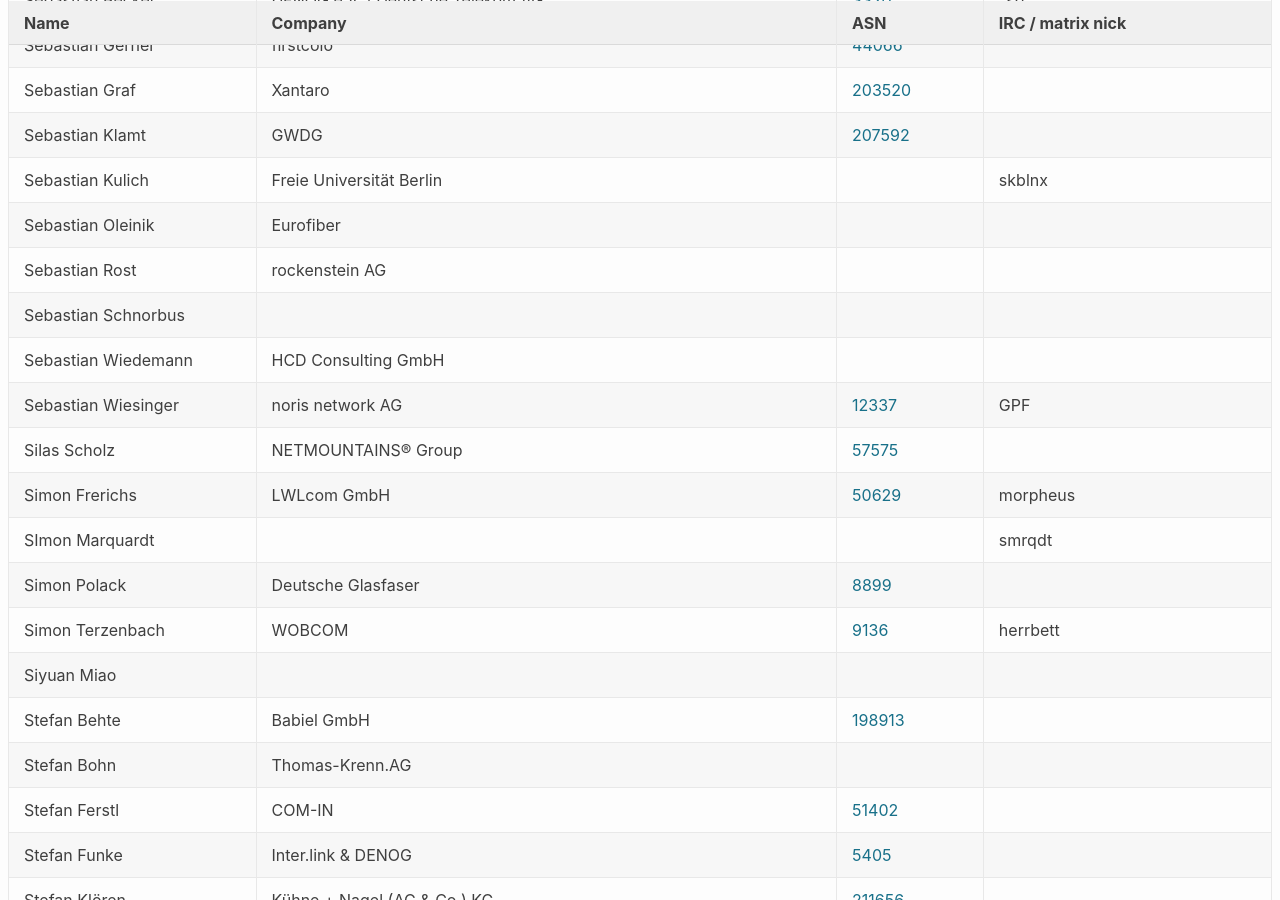
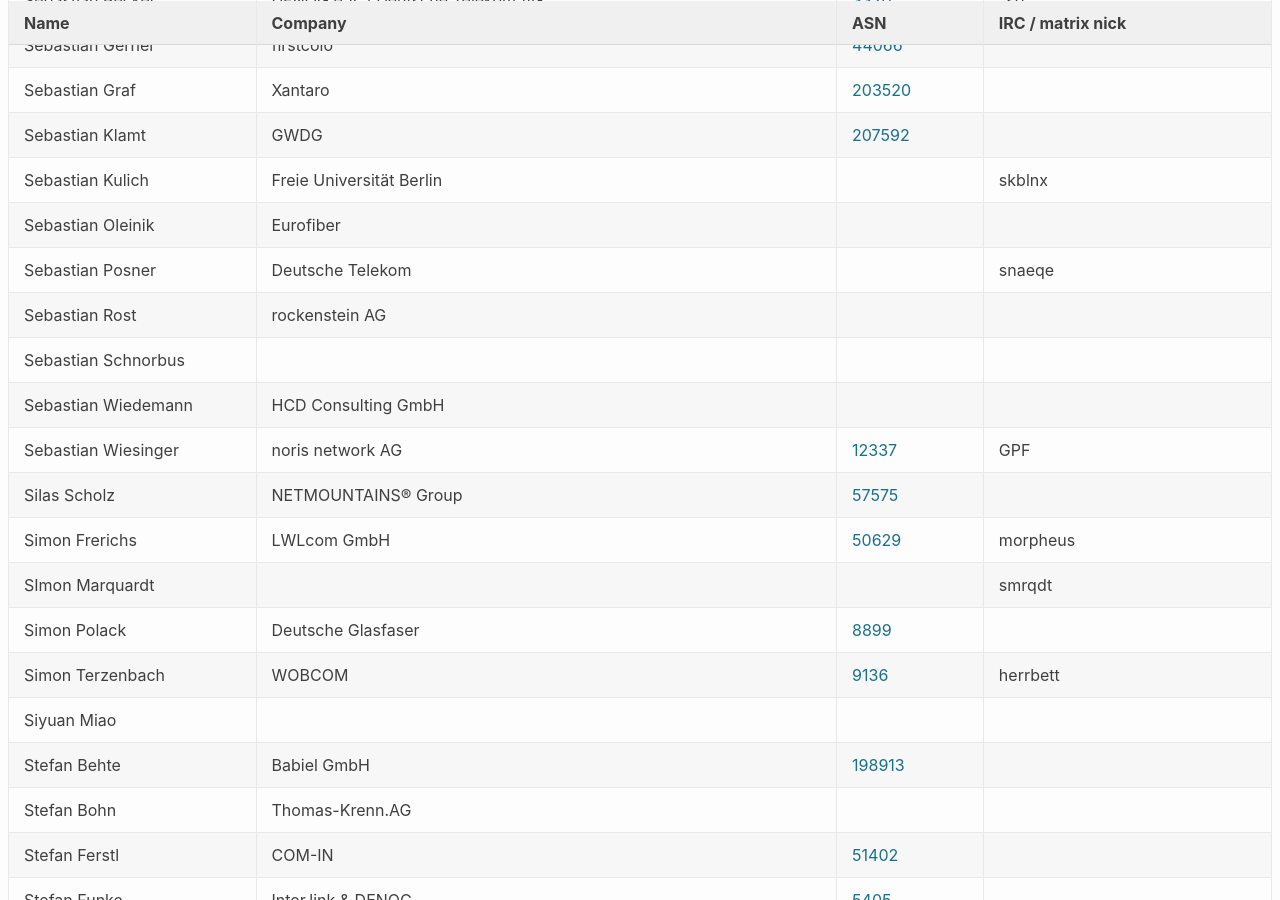
Before and after one commit to denog/pretix-attendeelist, a Jekyll site: the page built from denog16/index.markdown, in a window 1280 px wide and 900 px high, scrolled down 17305 px. Built offline with Jekyll 4.4.1, drawn with Linux system fonts in a browser that asks for light colours.

Commit message:
Latest data: Wed Oct 23 15:31:03 UTC 2024

```diff
--- a/_data/attendees_denog16_onsite.json
+++ b/_data/attendees_denog16_onsite.json
@@ -2310,6 +2310,12 @@
     "asn": null
   },
   {
+    "name": "Sebastian Posner",
+    "company": "Deutsche Telekom",
+    "irc": "snaeqe",
+    "asn": null
+  },
+  {
     "name": "Sebastian Rost",
     "company": "rockenstein AG",
     "irc": null,
```
